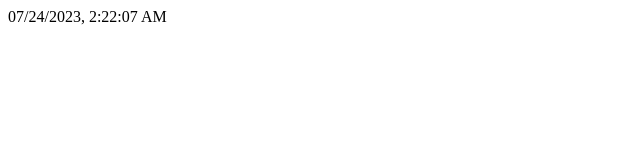
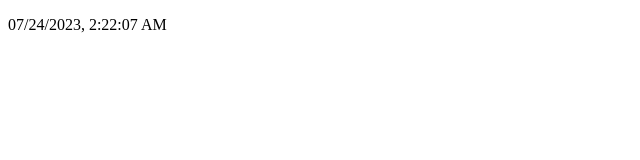
Before and after one commit to acciojob/clock-Likithsreenivasa, a website: page main.html in a window 1280 px wide. Shown: the whole page, without its empty margins (0-640 px from the left). Drawn offline with Linux system fonts and the light colour scheme.

Commit message:
created a submission

```diff
--- a/main.html
+++ b/main.html
@@ -8,8 +8,7 @@
 
 <body>
 	<!-- the entire body must be written by student -->
-	<div id="time">
-	</div>
+	<p id="timer"></p>
     <script type="text/javascript" src="./script.js">
 </script>
 
--- a/script.js
+++ b/script.js
@@ -16,7 +16,7 @@ function updateTimer() {
 
     const formattedTime = `${month}/${day}/${year}, ${hours12}:${minutes}:${seconds} ${ampm}`;
 
-    document.getElementById("time").textContent = formattedTime;
+    document.getElementById("timer").textContent = formattedTime;
 }
 
 // Update the timer every second
```
